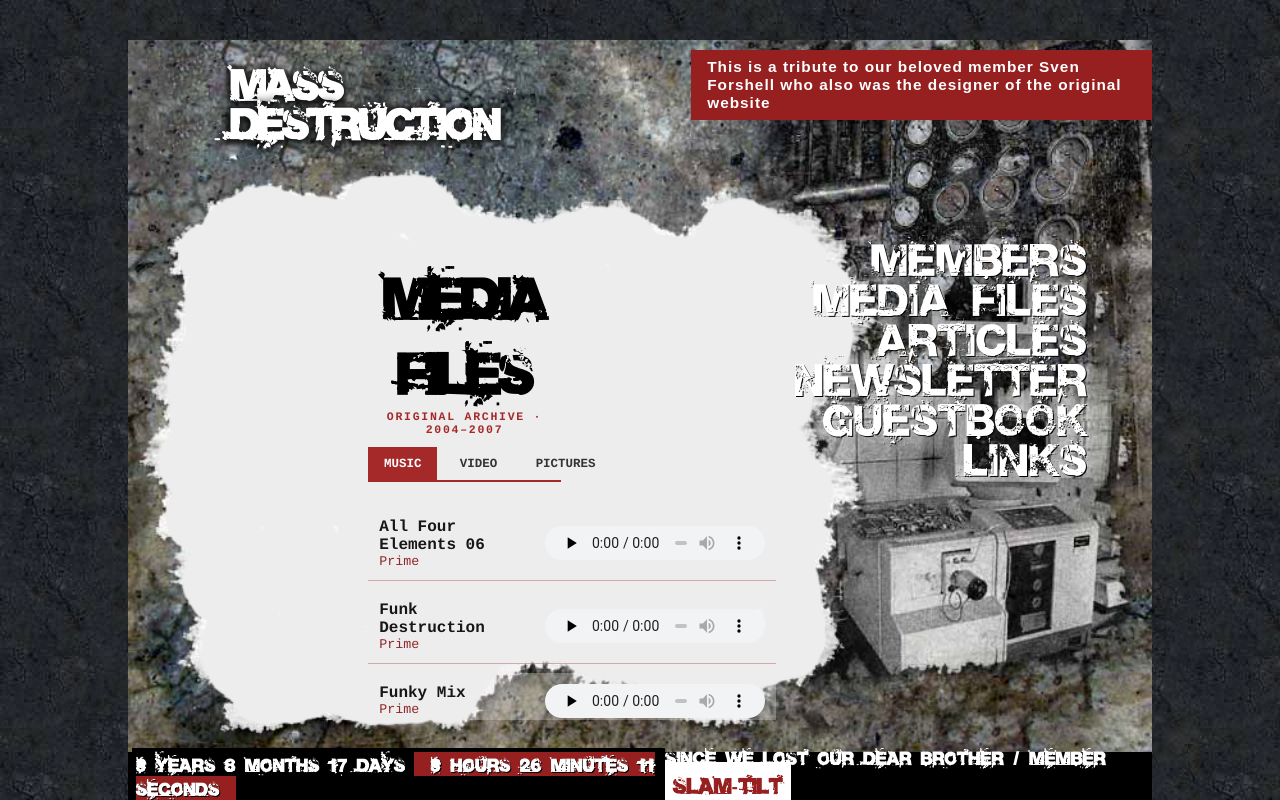
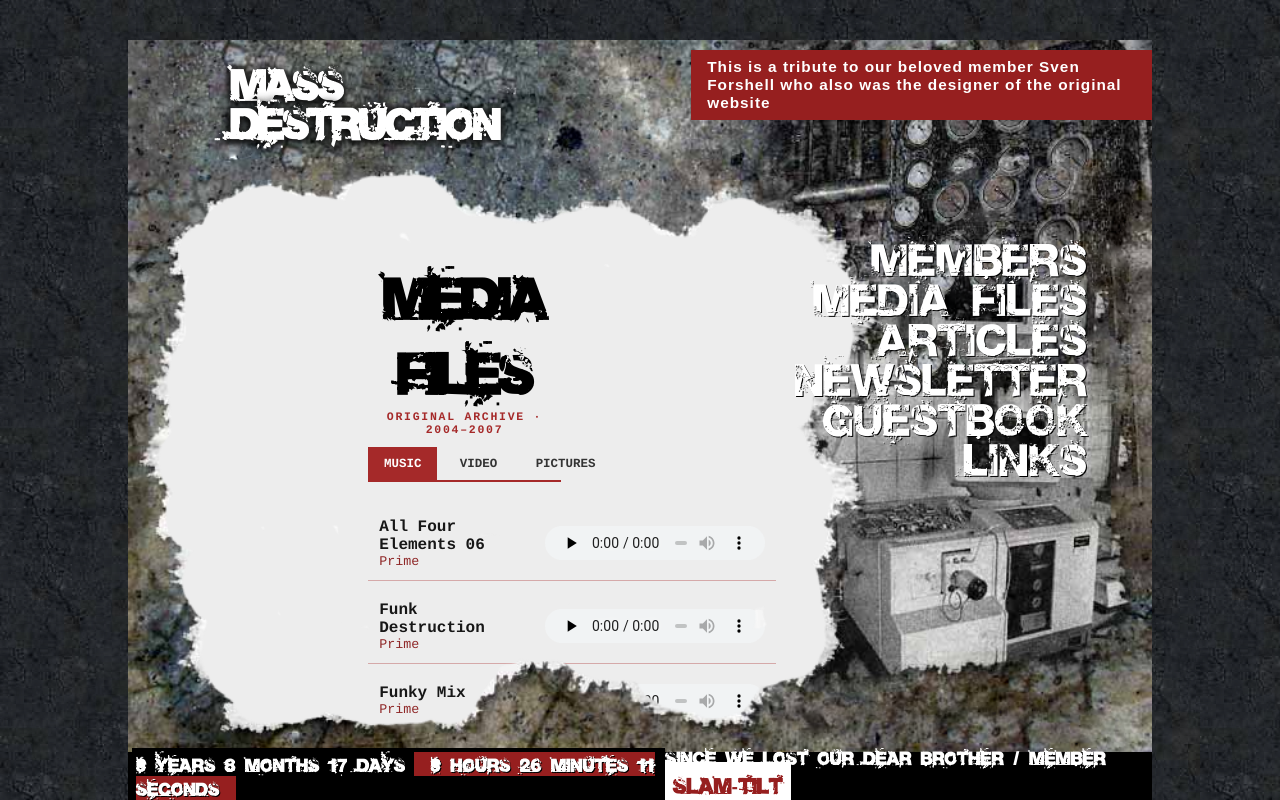
Before and after one commit to robonexx/massdesctruction, a Next.js app: page /media in a window 1280 px wide. Built offline with nearby package versions, Linux system fonts and the light colour scheme.

Commit message:
Keep media content behind archive overlay

```diff
--- a/app/media/media.css
+++ b/app/media/media.css
@@ -18,7 +18,7 @@
 .picture-grid a { border: 0; }
 .picture-grid img { display: block; width: 100%; height: auto; aspect-ratio: 4/3; object-fit: cover; filter: grayscale(.3); }
 .picture-grid a:hover img { filter: none; }
-.media-page { position: absolute; top: 0; left: 5%; z-index: 20; width: 80%; height: 90vh; padding-top: 20vh; overflow-x: hidden; overflow-y: auto; overscroll-behavior: contain; scrollbar-gutter: stable; color: #171717; pointer-events: auto; }
+.media-page { position: absolute; top: 0; left: 5%; z-index: 9; width: 80%; height: 90vh; padding-top: 20vh; overflow-x: hidden; overflow-y: auto; overscroll-behavior: contain; scrollbar-gutter: stable; color: #171717; pointer-events: auto; }
 .media-content { padding-left: 10rem; padding-right: 16rem; }
 .media-content > h1 { margin-bottom: .25rem; color: #000; font-family: var(--display-font); font-size: clamp(3rem,4vw,5rem); text-align: center; }
 .media-eyebrow { color: #a52929; font: 700 .72rem Courier,monospace; letter-spacing: .15em; text-align: center; text-transform: uppercase; }
```
